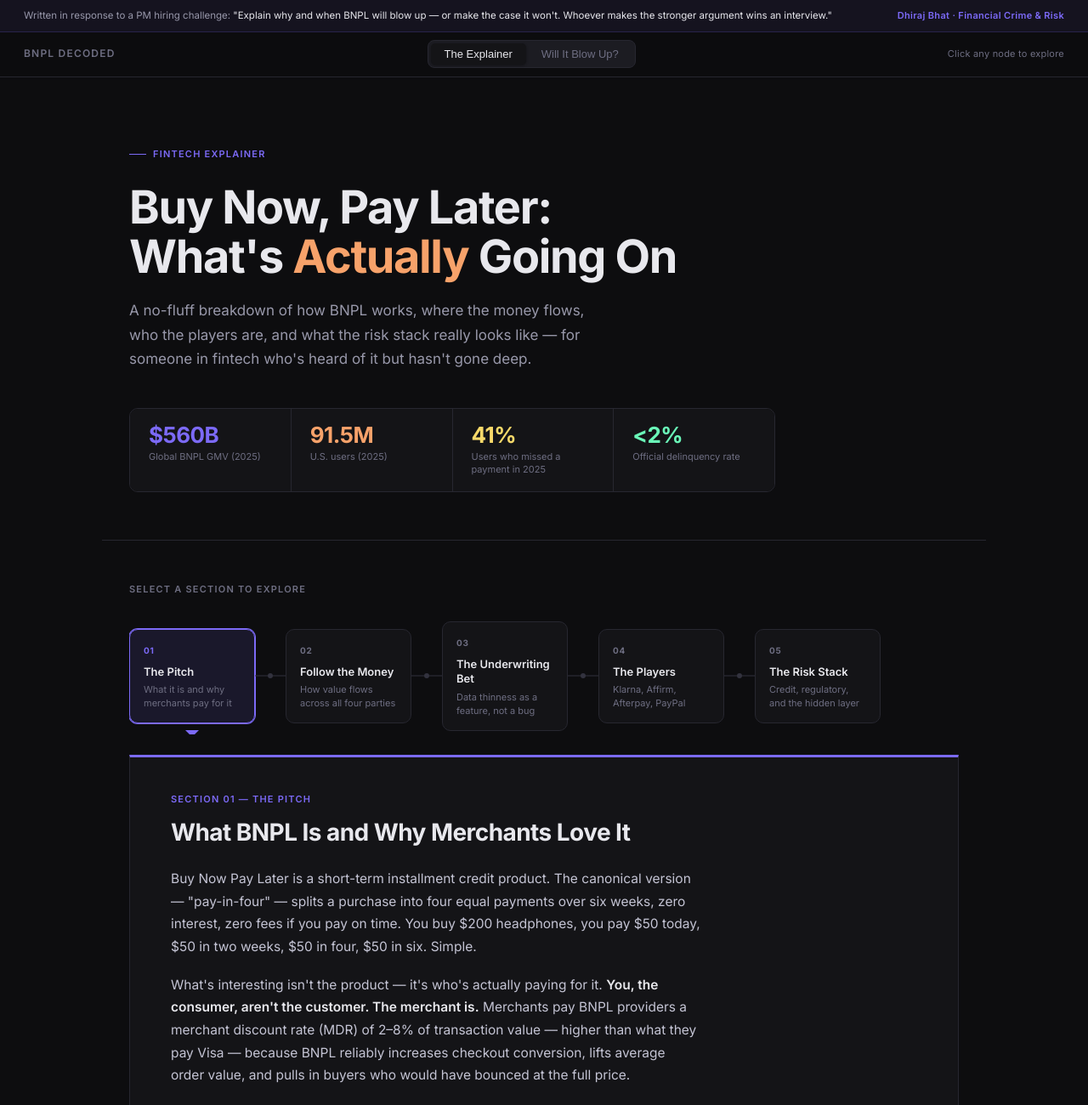
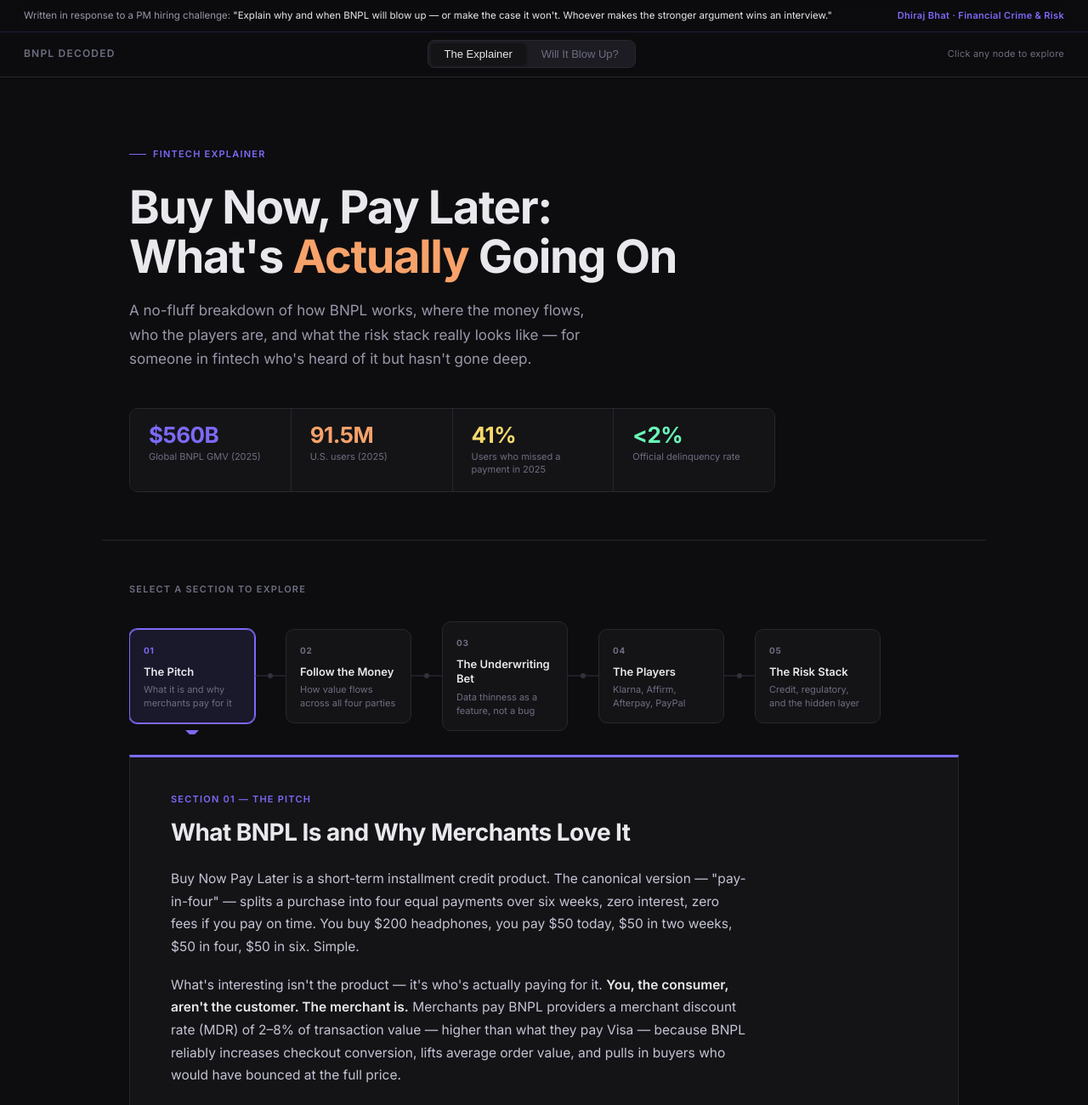
Before and after one commit to dbhat93/bnpl-decoded, a plain HTML site: page index.html in a window 1280 px wide. Shown: the top 1300 px of the page at 85% size. Drawn offline with Linux system fonts and the light colour scheme.

Commit message:
fix: widen content panels, fix context bar backdrop

```diff
--- a/index.html
+++ b/index.html
@@ -352,7 +352,6 @@
 
     .panel-inner {
       padding: 40px 48px 48px;
-      max-width: 720px;
     }
 
     .panel-eyebrow {
@@ -372,6 +371,7 @@
       letter-spacing: -0.02em;
       line-height: 1.2;
       margin-bottom: 24px;
+      max-width: 680px;
     }
 
     .panel-inner p {
@@ -379,6 +379,7 @@
       margin-bottom: 18px;
       font-size: 15.5px;
       line-height: 1.72;
+      max-width: 680px;
     }
 
     .panel-inner p:last-child { margin-bottom: 0; }
@@ -392,6 +393,7 @@
       border-radius: 0 8px 8px 0;
       padding: 16px 20px;
       margin: 24px 0;
+      max-width: 680px;
     }
 
     .callout.warn { border-left-color: var(--accent2); background: var(--accent2-dim); }
@@ -425,6 +427,7 @@
       padding: 28px 0 28px 20px;
       margin: 28px 0;
       position: relative;
+      max-width: 680px;
     }
 
     .pq::before {
@@ -663,8 +666,10 @@
 
     /* ── CONTEXT BAR ── */
     .context-bar {
-      background: rgba(124,106,247,0.07);
-      border-bottom: 1px solid rgba(124,106,247,0.2);
+      background: rgba(13,13,15,0.92);
+      border-bottom: 1px solid rgba(124,106,247,0.18);
+      backdrop-filter: blur(14px);
+      -webkit-backdrop-filter: blur(14px);
       padding: 9px 28px;
       display: flex;
       align-items: center;
```
